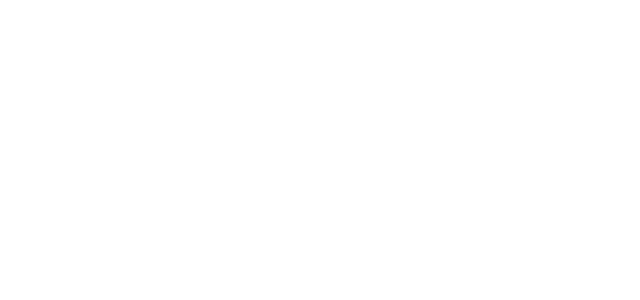
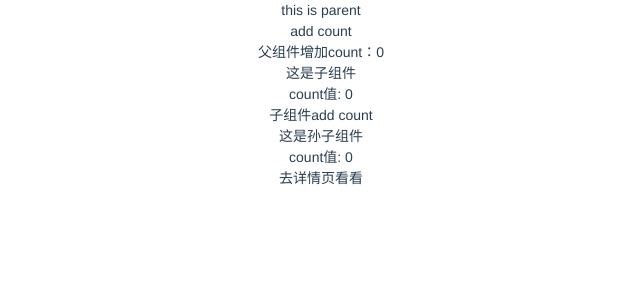
Before and after one commit to qianduanwuzi/vue-jsx-demo, a Vue app: page /observable in a window 1280 px wide. Shown: the top 300 px of the page, without its empty margins (319-959 px from the left). Built offline with nearby package versions, Linux system fonts and the light colour scheme.

Commit message:
feat: continue demo

```diff
--- a/src/router/index.js
+++ b/src/router/index.js
@@ -24,6 +24,18 @@
     path: "/ant",
     name: "Ant",
     component: () => import(/* webpackChunkName: "about" */ "../views/Ant.js")
+  },
+  {
+    path: "/observable",
+    name: "Observable",
+    component: () =>
+      import(/* webpackChunkName: "about" */ "../views/observable/parent")
+  },
+  {
+    path: "/detail",
+    name: "Detail",
+    component: () =>
+      import(/* webpackChunkName: "about" */ "../views/observable/detail")
   }
 ];
 
--- a/src/views/About.js
+++ b/src/views/About.js
@@ -7,7 +7,8 @@
     return {
       test: "1111",
       isShow: false,
-      tabValue: ""
+      tabValue: "",
+      arr: []
     };
   },
   methods: {
@@ -59,8 +60,12 @@
       age: 27
     };
     const tab = [{ name: "tab1" }, { name: "tab2" }];
+    this.arr = [1, 2, 3];
     return (
       <div title={test}>
+        {this.arr.map(item => (
+          <div>{item}</div>
+        ))}
         <SelfCom tab={tab} vModel={this.tabValue}></SelfCom>
         {this.tabValue}
         <div onClick={() => this.$refs.child.childPipe()}>
@@ -73,6 +78,7 @@
           <div>{item.name}</div>
         ))}
         <Child
+          opt={[{ name: 111111111 }]}
           ref="child"
           nativeOnClick={this.nativeClickHandler}
           onChildPipe={this.childPipe}
--- a/src/views/Child.js
+++ b/src/views/Child.js
@@ -1,6 +1,12 @@
 const Child = {
   data() {
     return {};
+  },
+  props: {
+    opt: {
+      default: () => [],
+      type: Array
+    }
   },
   functional: true,
   methods: {
@@ -10,7 +16,7 @@
       this.$emit("childPipe");
     }
   },
-  render(h, { children, listeners }) {
+  render(h, { children, listeners, props }) {
     return (
       <div>
         <div
@@ -23,6 +29,13 @@
           this is child's com
         </div>
         <div>{children}</div>
+        <div>
+          测试opt
+          {props.opt}
+          {props.opt.map(item => {
+            <div>{item.name}</div>;
+          })}
+        </div>
       </div>
     );
   }
--- a/src/views/Comp.js
+++ b/src/views/Comp.js
@@ -13,6 +13,7 @@
     }
   },
   render() {
+    this.name = "老王after";
     const HelloWorld = ({ props }) => <p>hello {props.name} -name</p>;
     const { title } = this.$slots;
     const { name, age } = this;
--- /dev/null
+++ b/src/views/observable/child.js
@@ -0,0 +1,37 @@
+import { store, mutations } from "./store";
+import GrandChild from "./grandChild";
+export default {
+  computed: {
+    count() {
+      return store.count;
+    }
+  },
+  methods: {
+    addCount(count) {
+      mutations.setCount(count);
+    }
+  },
+  render() {
+    return (
+      <div>
+        <div>这是子组件</div>
+        <div>count值: {this.count}</div>
+        <div
+          onClick={() => {
+            this.addCount(this.count + 1);
+          }}
+        >
+          子组件add count
+        </div>
+        <GrandChild />
+        <div
+          onClick={() => {
+            this.$router.push("/detail");
+          }}
+        >
+          去详情页看看
+        </div>
+      </div>
+    );
+  }
+};
--- /dev/null
+++ b/src/views/observable/detail.js
@@ -0,0 +1,41 @@
+import { store } from "./store";
+import { Upload } from "ant-design-vue";
+import "./upload.less";
+export default {
+  computed: {
+    count() {
+      return store.count;
+    }
+  },
+  data() {
+    return {
+      imgurl: ""
+    };
+  },
+  methods: {
+    beforeUpload() {},
+    handleChange() {}
+  },
+  render() {
+    return (
+      <div>
+        <div>detail</div>
+        <div>{this.count}</div>
+        <Upload
+          name="avatar"
+          class="avatar-uploader"
+          showUploadList={false}
+          action="https://www.mocky.io/v2/5cc8019d300000980a055e76"
+          beforeUpload={this.beforeUpload}
+          onChange={this.handleChange}
+        >
+          <img v-if="imgurl" src={this.imgurl} alt="avatar" />
+          <div v-else>
+            {/* <a-icon :type="loading ? 'loading' : 'plus'" /> */}
+            <div class="ant-upload-text">Upload</div>
+          </div>
+        </Upload>
+      </div>
+    );
+  }
+};
--- /dev/null
+++ b/src/views/observable/grandChild.js
@@ -0,0 +1,16 @@
+import { store } from "./store";
+export default {
+  computed: {
+    count() {
+      return store.count;
+    }
+  },
+  render() {
+    return (
+      <div>
+        <div>这是孙子组件</div>
+        <div>count值: {this.count}</div>
+      </div>
+    );
+  }
+};
--- /dev/null
+++ b/src/views/observable/parent.js
@@ -0,0 +1,33 @@
+import { store, mutations } from "./store";
+import Child from "./child";
+export default {
+  computed: {
+    count() {
+      return store.count;
+    },
+    name() {
+      return store.name;
+    }
+  },
+  methods: {
+    addCount(count) {
+      mutations.setCount(count);
+    }
+  },
+  render() {
+    return (
+      <div>
+        <div>this is parent</div>
+        <div
+          onClick={() => {
+            this.addCount(this.count + 1);
+          }}
+        >
+          add count
+        </div>
+        <div>父组件增加count：{this.count}</div>
+        <Child />
+      </div>
+    );
+  }
+};
--- /dev/null
+++ b/src/views/observable/store.js
@@ -0,0 +1,11 @@
+import Vue from "vue";
+
+export let store = Vue.observable({ count: 0, name: "李四" });
+export let mutations = {
+  setCount(count) {
+    store.count = count;
+  },
+  changeName(name) {
+    store.name = name;
+  }
+};
--- /dev/null
+++ b/src/views/observable/upload.less
@@ -0,0 +1,13 @@
+.avatar-uploader > .ant-upload {
+  width: 128px;
+  height: 128px;
+}
+.ant-upload-select-picture-card i {
+  font-size: 32px;
+  color: #999;
+}
+
+.ant-upload-select-picture-card .ant-upload-text {
+  margin-top: 8px;
+  color: #666;
+}
```
